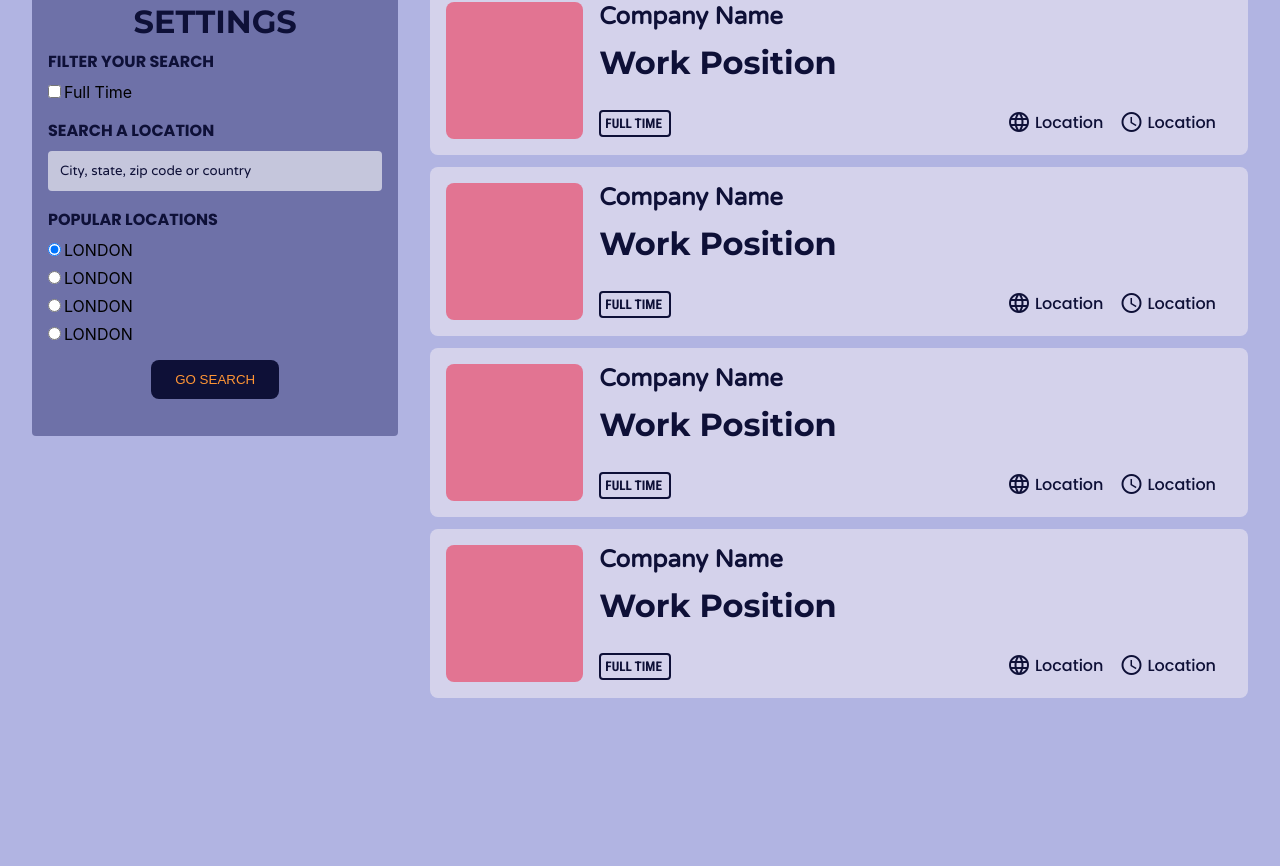
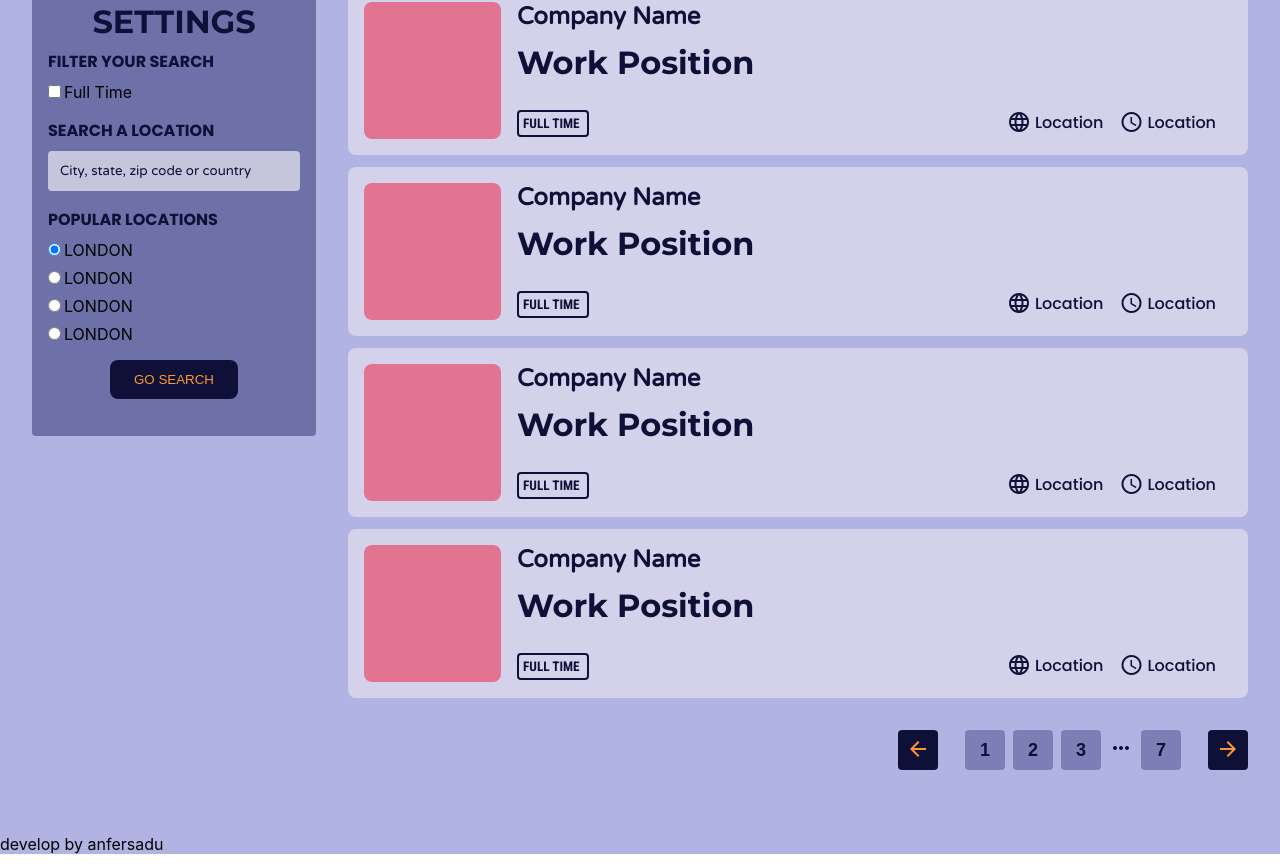
Before and after one commit to andressalazard/world-expo-job, a React (Create React App) app in the folder expo-job-app/: page / in a window 1280 px wide. Shown: the part 286-1152 px from the top of the page. Built offline with nearby package versions, Linux system fonts and the light colour scheme.

Commit message:
paging component added

```diff
--- a/expo-job-app/src/App.js
+++ b/expo-job-app/src/App.js
@@ -1,28 +1,8 @@
-import logo from './logo.svg';
-import './App.css';
-import HomePage from './pages/HomePage/HomePage';
+import "./App.css";
+import HomePage from "./pages/HomePage/HomePage";
 
 function App() {
-  return (
-    // <div className="App">
-    //   <header className="App-header">
-    //     <img src={logo} className="App-logo" alt="logo" />
-    //     <p>
-    //       Edit <code>src/App.js</code> and save to reload.
-    //     </p>
-    //     <a
-    //       className="App-link"
-    //       href="https://reactjs.org"
-    //       target="_blank"
-    //       rel="noopener noreferrer"
-    //     >
-    //       Learn React
-    //     </a>
-    //   </header>
-    // </div>
-
-    <HomePage/>
-  );
+  return <HomePage />;
 }
 
 export default App;
--- /dev/null
+++ b/expo-job-app/src/components/boardNavigation/BoardNavigation.js
@@ -0,0 +1,32 @@
+import style from "./BoardNavigation.module.css";
+import React from "react";
+
+export default class BoardNavigation extends React.Component {
+  render() {
+    return (
+      <div className={style.container}>
+        <button className={style.navSection}>
+          <span class="material-icons">arrow_back</span>
+        </button>
+        <div className={style.pagesList}>
+          <PageTag pageId="1" />
+          <PageTag pageId="2" />
+          <PageTag pageId="3" />
+
+          <div className={style.dots}>
+            <span class="material-icons">more_horiz</span>
+          </div>
+
+          <PageTag pageId="7" />
+        </div>
+        <button className={style.navSection}>
+          <span class="material-icons">arrow_forward</span>
+        </button>
+      </div>
+    );
+  }
+}
+
+function PageTag(props) {
+  return <button className={[style.navSection, style.navButton].join(" ")}>{props.pageId}</button>;
+}
--- /dev/null
+++ b/expo-job-app/src/components/boardNavigation/BoardNavigation.module.css
@@ -0,0 +1,43 @@
+.container {
+  width: 350px;
+  display: flex;
+  justify-content: space-between;
+  float: right;
+  gap: 0.5rem;
+}
+
+.navSection {
+  width: 40px;
+  height: 40px;
+  border: none;
+  border-radius: 0.25rem;
+  background-color: var(--dark-blue-tone);
+  color: var(--yellow-tone);
+}
+
+.navSection:focus {
+  background-color: var(--yellow-tone);
+  color: var(--dark-blue-tone);
+  font-weight: bold;
+}
+
+.navButton {
+  font-size: 1.125rem;
+  background-color: rgba(44, 49, 112, 0.4);
+  color: var(--dark-blue-tone);
+  font-weight: bold;
+}
+.navButton:focus {
+  background-color: var(--yellow-tone);
+}
+
+.dots {
+  margin: auto 0;
+  color: var(--dark-blue-tone);
+}
+
+.pagesList {
+  display: flex;
+  justify-content: space-around;
+  gap: 0.5rem;
+}
--- a/expo-job-app/src/components/jobBillboardComponent/jobBillboardComponent.module.css
+++ b/expo-job-app/src/components/jobBillboardComponent/jobBillboardComponent.module.css
@@ -1,7 +1,5 @@
 .body {
-  /* border: 1px solid red; */
-  padding: 2rem 0;
-  padding-right: 2rem;
+  margin-bottom: 2rem;
   width: 900px;
 
   display: flex;
--- a/expo-job-app/src/components/settingsComponent/settingsComponent.module.css
+++ b/expo-job-app/src/components/settingsComponent/settingsComponent.module.css
@@ -5,7 +5,7 @@
   margin: 2rem;
   padding: 1rem;
 
-  background-color: rgba(44, 49, 112, 0.5);
+  background-color: var(--mid-purple-tone);
   border-radius: 0.25rem;
 }
 
--- a/expo-job-app/src/index.css
+++ b/expo-job-app/src/index.css
@@ -23,6 +23,10 @@
   --dark-red-tone: #310d27;
   --orange-tone: #fe674c;
   --yellow-tone: #ff9535;
+
+  --mid-purple-tone: rgba(44, 49, 112, 0.5);
+  --mid-purple-tone-2: rgba(44, 49, 112, 0.8);
+  --mid-grey-tone: rgba(255, 255, 255, 0.6);
 }
 
 body {
--- a/expo-job-app/src/pages/HomePage/HomePage.js
+++ b/expo-job-app/src/pages/HomePage/HomePage.js
@@ -1,4 +1,5 @@
 import React from "react";
+import BoardNavigation from "../../components/boardNavigation/BoardNavigation";
 import HeaderComponent from "../../components/headerComponent/HeaderComponent";
 import JobBillboardComponent from "../../components/jobBillboardComponent/JobBillboardComponent";
 import SettingsComponent from "../../components/settingsComponent/SettingsComponent";
@@ -11,9 +12,17 @@ export default class HomePage extends React.Component {
         <HeaderComponent />
         <div className={styles.body}>
           <SettingsComponent />
-          <JobBillboardComponent />
+          <div className={styles.mainContent}>
+            <JobBillboardComponent />
+            <BoardNavigation />
+          </div>
         </div>
+        <Footer />
       </div>
     );
   }
 }
+
+function Footer() {
+  return <div className={styles.Footer}>develop by anfersadu</div>;
+}
--- a/expo-job-app/src/pages/HomePage/HomePage.module.css
+++ b/expo-job-app/src/pages/HomePage/HomePage.module.css
@@ -1,12 +1,16 @@
 .container {
   width: 100%;
-  height: 90vw;
-
+  height: 100%;
   background-color: var(--grey-tone);
 }
 
 .body {
   display: flex;
   justify-content: space-between;
-  /* border: 1px solid blue; */
+  margin-bottom: 2rem;
 }
+
+.mainContent {
+  padding: 2rem 0;
+  padding-right: 2rem;
+}
```
